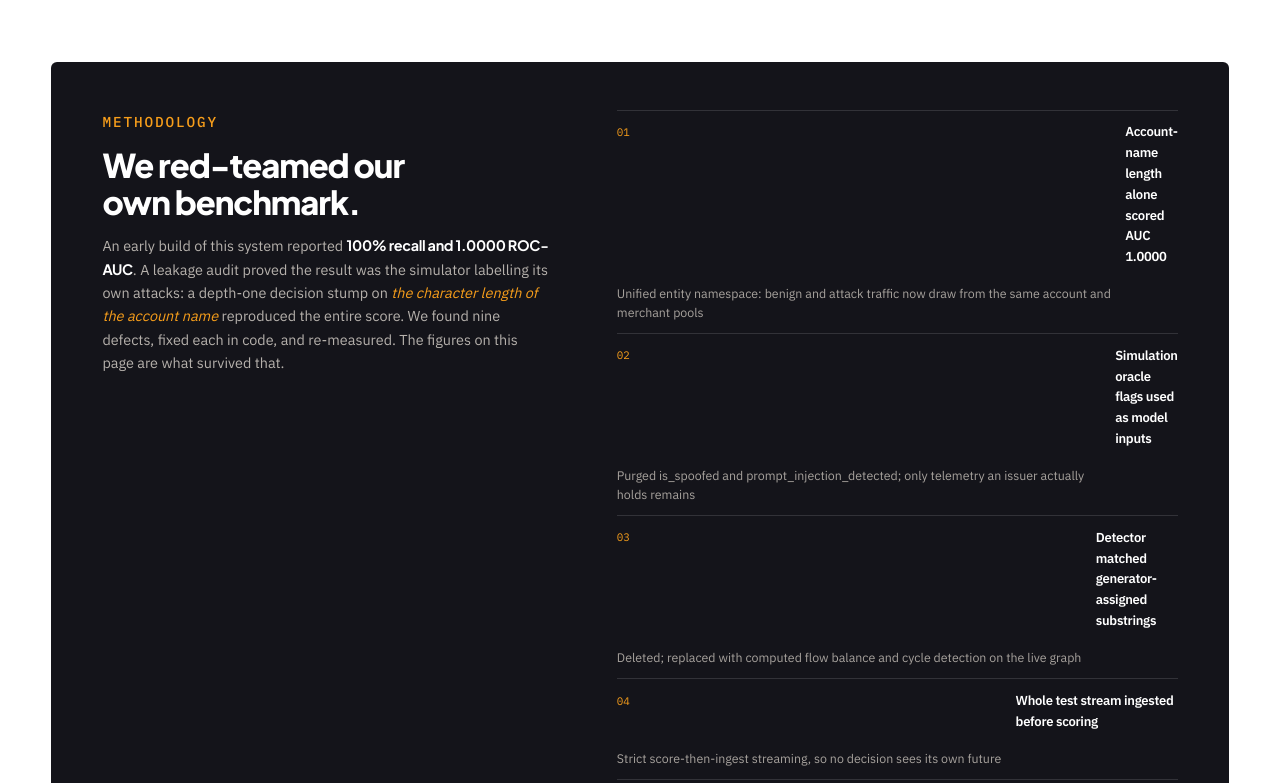
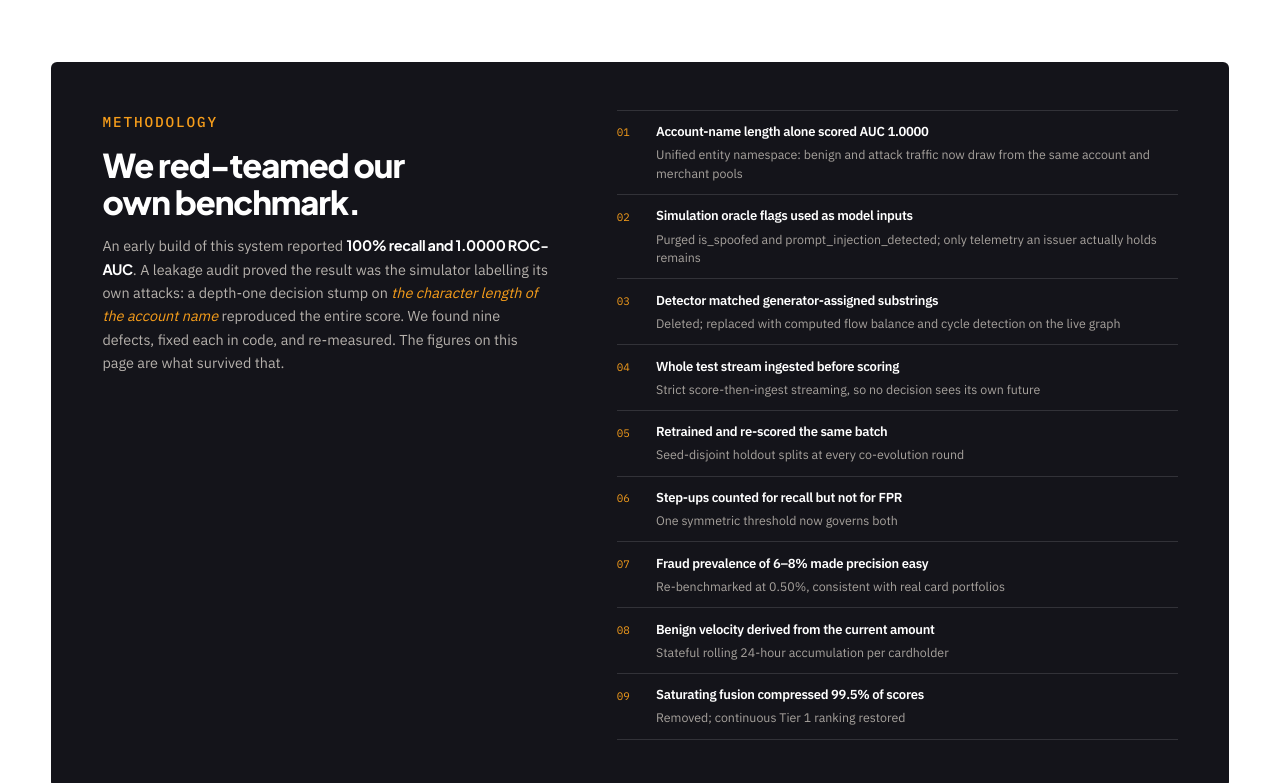
Before and after one commit to Vision-jarvis/mastershield-ai-defense-lab, a plain HTML site: page web_app/static/index.html in a window 1280 px wide. Shown: the part 2237-3020 px from the top of the page. Drawn offline with nearby package versions, Linux system fonts and the light colour scheme; no server answers.

Commit message:
Fix audit list grid collapse
The list item placed three grid children (counter pseudo-element, heading,
body) into a two-column track, so headings were squeezed into a narrow
column and broke to one word per line. Counter now spans both rows in
column one and the text explicitly occupies column two.

Co-Authored-By: Claude <noreply@anthropic.com>
Claude-Session: https://claude.ai/code/session_01MvMokvvQ2tagtGNYC7LcMb

```diff
--- a/web_app/static/styles.css
+++ b/web_app/static/styles.css
@@ -262,10 +262,17 @@ input[type=range]::-moz-range-thumb{width:15px;height:15px;border:2px solid var(
 .audit-lead b{color:#fff}
 .audit-lead i{color:var(--mc-yellow);font-style:italic}
 .audit-list{list-style:none;counter-reset:a;display:grid;gap:0;border-top:1px solid rgba(255,255,255,.13)}
-.audit-list li{counter-increment:a;display:grid;grid-template-columns:auto 1fr;gap:.9rem;padding:.72rem 0;border-bottom:1px solid rgba(255,255,255,.13)}
-.audit-list li::before{content:counter(a,decimal-leading-zero);font-family:var(--mono);font-size:.68rem;color:var(--mc-yellow);padding-top:.1rem}
-.audit-list b{display:block;font-family:var(--body);font-size:.815rem;font-weight:600;color:#fff;margin-bottom:.12rem}
-.audit-list span{font-size:.775rem;color:#A7A29D;line-height:1.5}
+.audit-list li{
+  counter-increment:a;display:grid;
+  grid-template-columns:1.6rem minmax(0,1fr);column-gap:.85rem;row-gap:.14rem;
+  padding:.72rem 0;border-bottom:1px solid rgba(255,255,255,.13);
+}
+.audit-list li::before{
+  content:counter(a,decimal-leading-zero);grid-column:1;grid-row:1 / span 2;
+  font-family:var(--mono);font-size:.68rem;color:var(--mc-yellow);padding-top:.15rem;
+}
+.audit-list b{grid-column:2;grid-row:1;font-family:var(--body);font-size:.815rem;font-weight:600;color:#fff}
+.audit-list span{grid-column:2;grid-row:2;font-size:.775rem;color:#A7A29D;line-height:1.5}
 
 /* ---------- footer ---------- */
 .foot{margin-top:clamp(1.8rem,4vw,3rem);border-top:1px solid var(--rule);background:var(--paper-2)}
```
